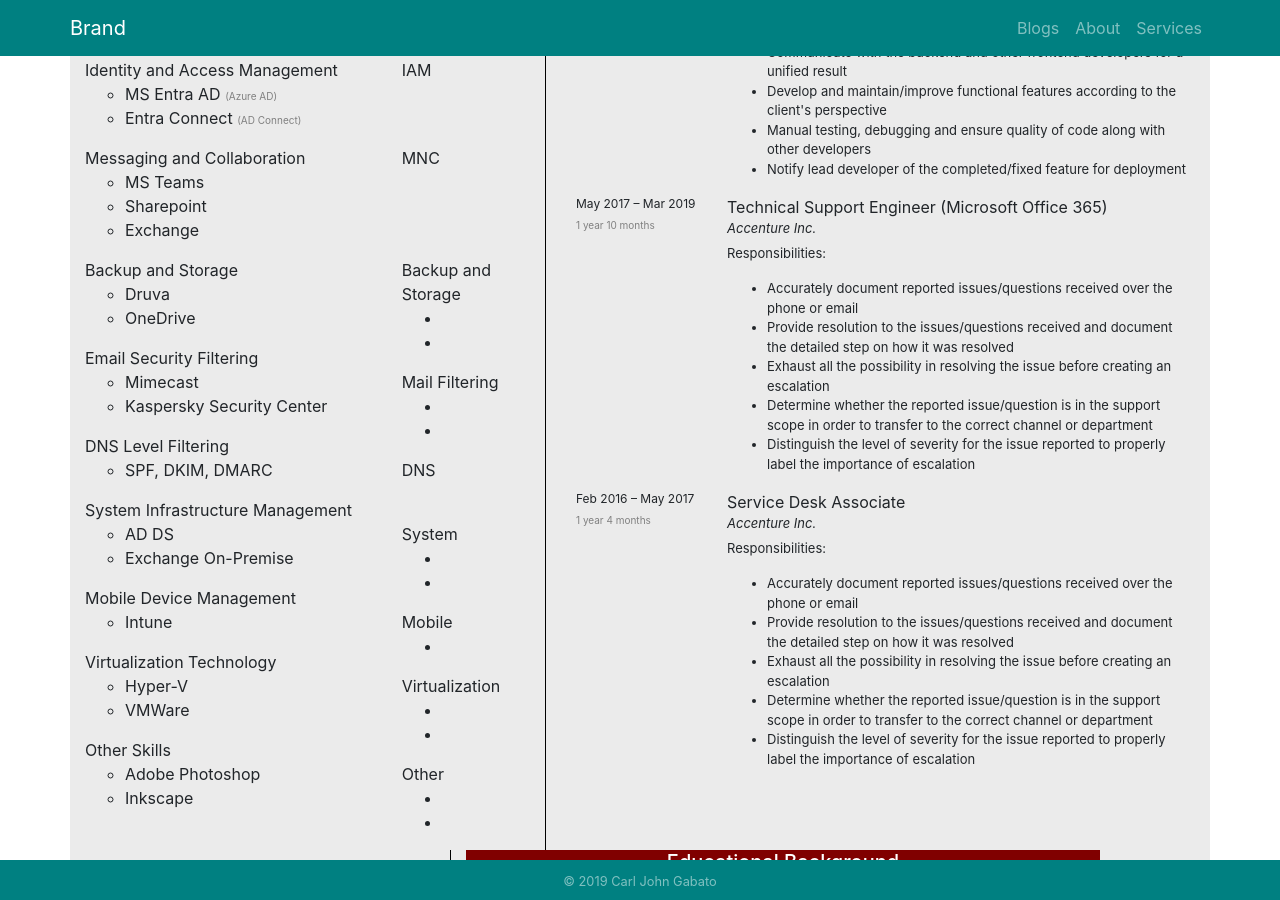
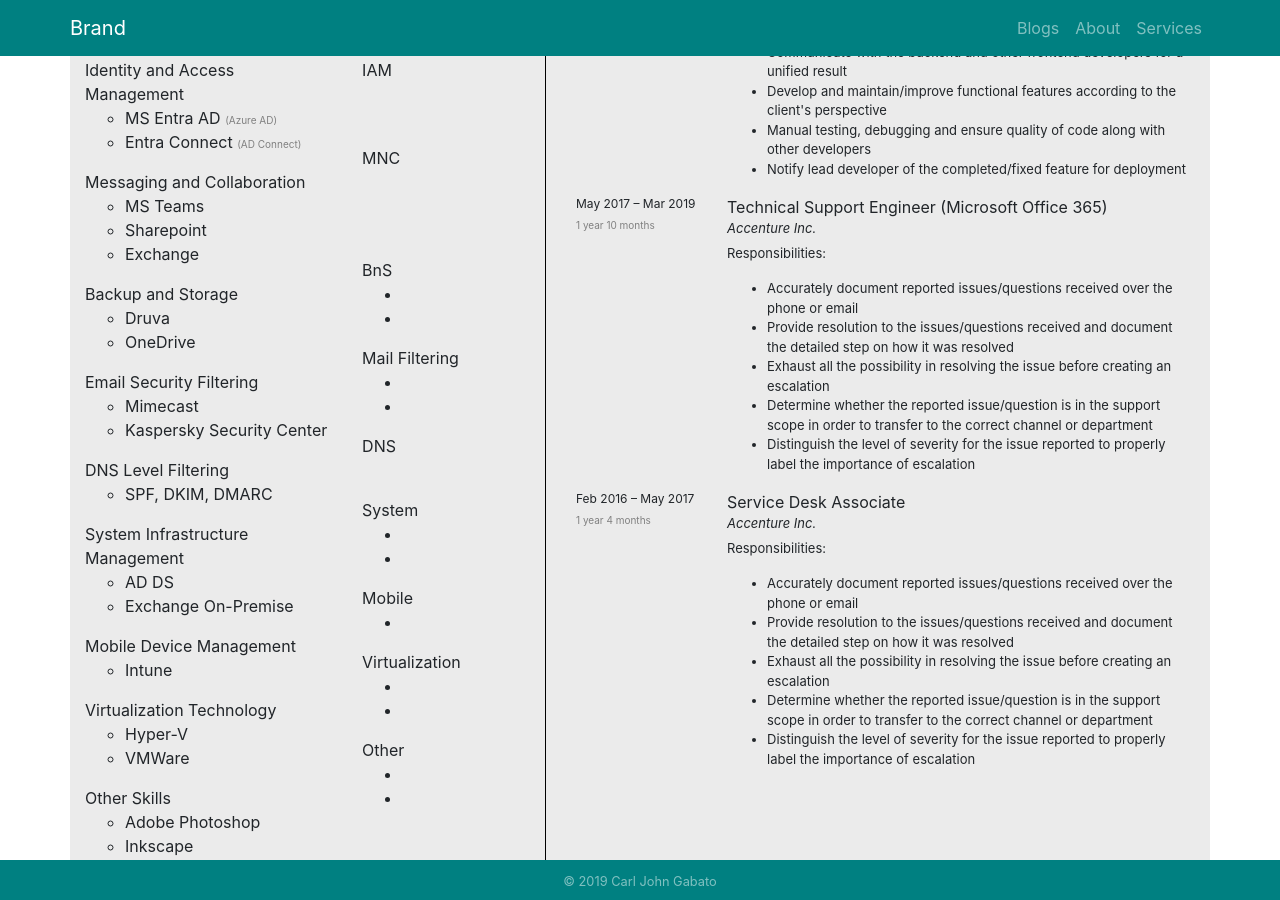
Before and after one commit to carljohngabato/aboutme, a Jekyll site: the page built from about.html, in a window 1280 px wide and 900 px high, scrolled down 586 px. Built offline with Jekyll 4.4.1, drawn with Linux system fonts in a browser that asks for light colours; nearby versions of some CDN libraries.

Commit message:
modified: about

```diff
--- a/about.html
+++ b/about.html
@@ -58,7 +58,7 @@
       <br>
 
       <div class="row">
-        <div class="col-lg-8">
+        <div class="col-lg-7">
           <div class="skills-body">
             <h8>Scripting and Automation</h8>
             <ul class="skills-list">
@@ -219,7 +219,7 @@
             </li>
           </ul>
 
-          <h8 align="Right">Backup and Storage</h8>
+          <h8 align="Right">BnS</h8>
           <ul>
             <li>
               <div class="d-flex flex-row-reverse">
```
